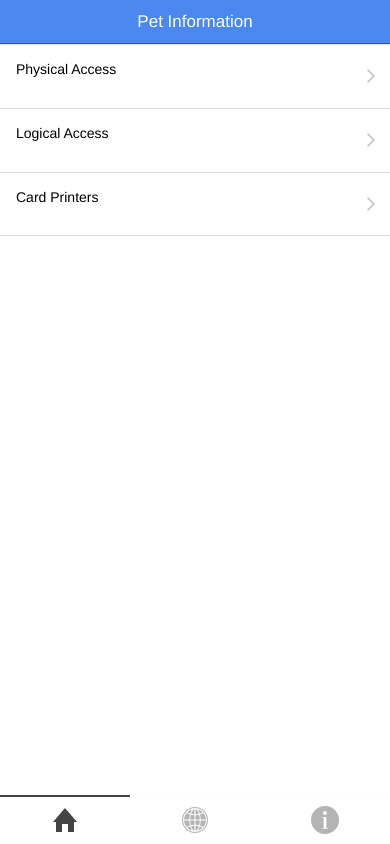
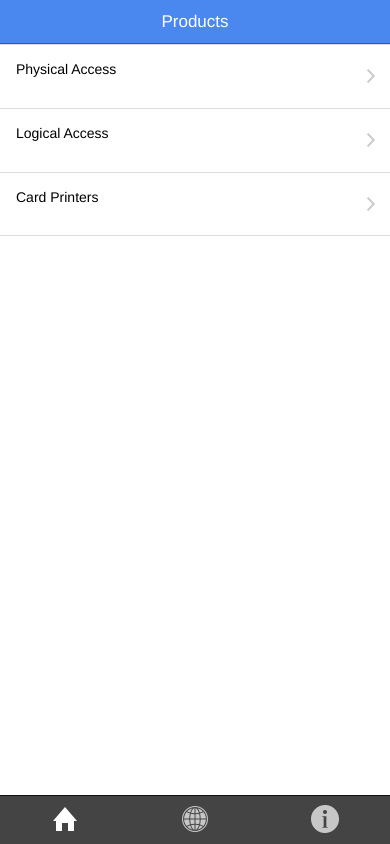
Before and after one commit to melissamcw/hid-new-product-app, a website: page www/index.html at #/pets in a window 390 px wide. Drawn offline with Linux system fonts and the light colour scheme; some packages are replaced by stand-ins of ours; files that its build step writes are made by us from their sources; files whose address does not match are found by name.

Commit message:
adjusting tab styles

```diff
--- a/www/templates/pet-index.html
+++ b/www/templates/pet-index.html
@@ -3,7 +3,7 @@
   It was wired up in the app config (app.js)
   The 'pets' data comes from its $scope within PetIndexCtrl (controller.js)
 -->
-<ion-view title="Pet Information">
+<ion-view title="Products">
   <ion-content>
 
     <ion-list>
--- a/www/templates/tabs.html
+++ b/www/templates/tabs.html
@@ -4,7 +4,7 @@
   Each tab's child <ion-nav-view> directive will have its own
   navigation history that also transitions its views in and out.
 -->
-<ion-tabs class="tabs-striped tabs-color-dark">
+<ion-tabs class="tabs-dark">
 
 
   <!-- Pets Tab -->
```
